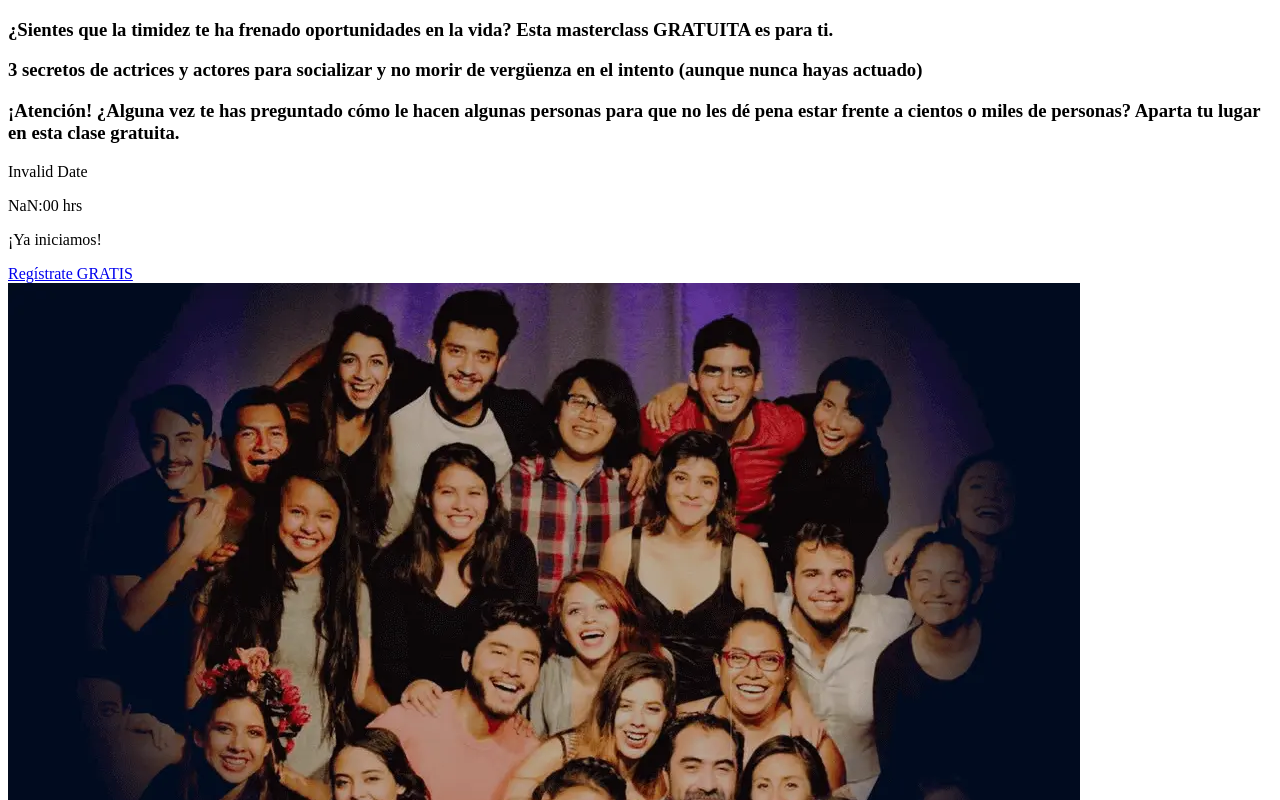
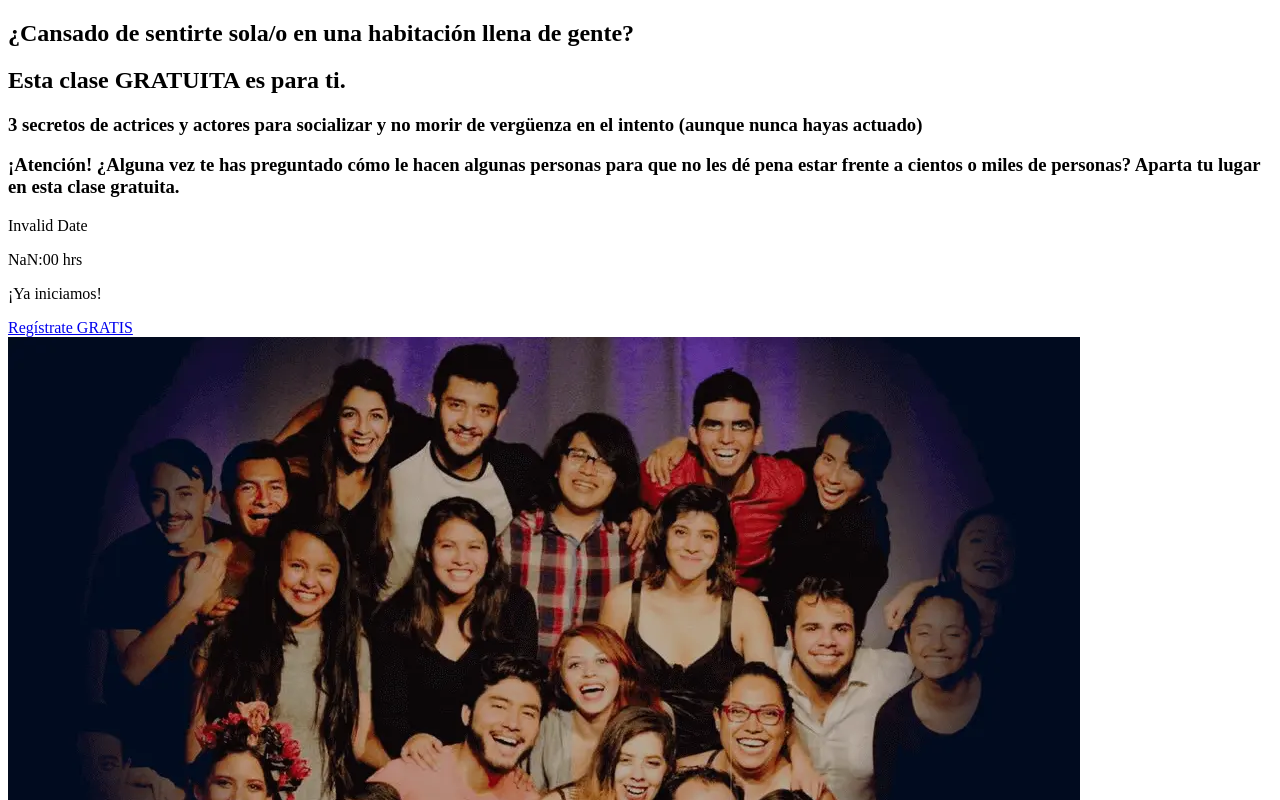
Before and after one commit to JulianRB17/timidez-frontend, a React (Create React App) app: page /registro in a window 1280 px wide. Shown: the top 800 px of the page. Built offline with nearby package versions, Linux system fonts and the light colour scheme; no server answers.

Commit message:
Cambiado el hook y arreglado detalles de diseño

```diff
--- a/src/routes/registro/components/hero/Hero.jsx
+++ b/src/routes/registro/components/hero/Hero.jsx
@@ -5,7 +5,7 @@ import picSrc from '../../../../assets/fondo-amixs.webp';
 export default function Hero({ localDate, hour, count }) {
   return (
     <section className="hero">
-      <motion.h1
+      <motion.h2
         className="hero__hook"
         initial={{
           opacity: 0,
@@ -17,10 +17,23 @@ export default function Hero({ localDate, hour, count }) {
           transition: { duration: 1 },
         }}
       >
-        ¿Sientes que la timidez te ha frenado oportunidades en la vida? Esta
-        masterclass <span className="hero__hook_accent">GRATUITA</span> es para
+        ¿Cansado de sentirte sola/o en una habitación llena de gente?
+      </motion.h2>
+      <motion.h2
+        className="hero__hook"
+        initial={{
+          opacity: 0,
+          y: '-1rem',
+        }}
+        whileInView={{
+          opacity: 1,
+          y: 0,
+          transition: { duration: 1 },
+        }}
+      >
+        Esta clase <span className="hero__hook_accent">GRATUITA</span> es para
         ti.
-      </motion.h1>
+      </motion.h2>
       <div className="hero__container">
         <div className="hero__container_text">
           <motion.h1
@@ -85,7 +98,7 @@ export default function Hero({ localDate, hour, count }) {
             </motion.a>
           </motion.div>
         </div>
-        <img src={picSrc} alt="Grupo de amix" class="hero__img" />
+        <img src={picSrc} alt="Grupo de amix" className="hero__img" />
       </div>
     </section>
   );
--- a/src/routes/registro/components/hero/hero.css
+++ b/src/routes/registro/components/hero/hero.css
@@ -4,10 +4,12 @@
   /* padding: 0 6%; */
   background-color: #000821;
   padding-bottom: 2em;
+  padding-top: 2em;
 }
 
 .hero__container {
   display: flex;
+  padding-top: 2em;
 }
 
 .hero__container_text {
@@ -26,13 +28,12 @@
 
 .hero__hook {
   color: #ccc7e1;
-  font-size: 1.6rem;
+  font-size: 2rem;
   font-weight: 500;
-  margin: 0 auto 1em auto;
-  padding-top: 1em;
   text-align: center;
   width: 80%;
-  margin: 0 auto 1em;
+  margin: 0 auto;
+  padding-top: 0.5em;
 }
 
 .hero__hook_accent {
@@ -43,14 +44,12 @@
   font-size: 2rem;
   color: #e17900;
   margin: 0;
-  /* width: 70%; */
   font-weight: 600;
   text-shadow: 0 0 5px #000821;
 }
 
 .hero__subtitle {
   font-size: 1.8rem;
-  /* width: 65%; */
   font-weight: 400;
   margin: 1em 0;
 }
```
